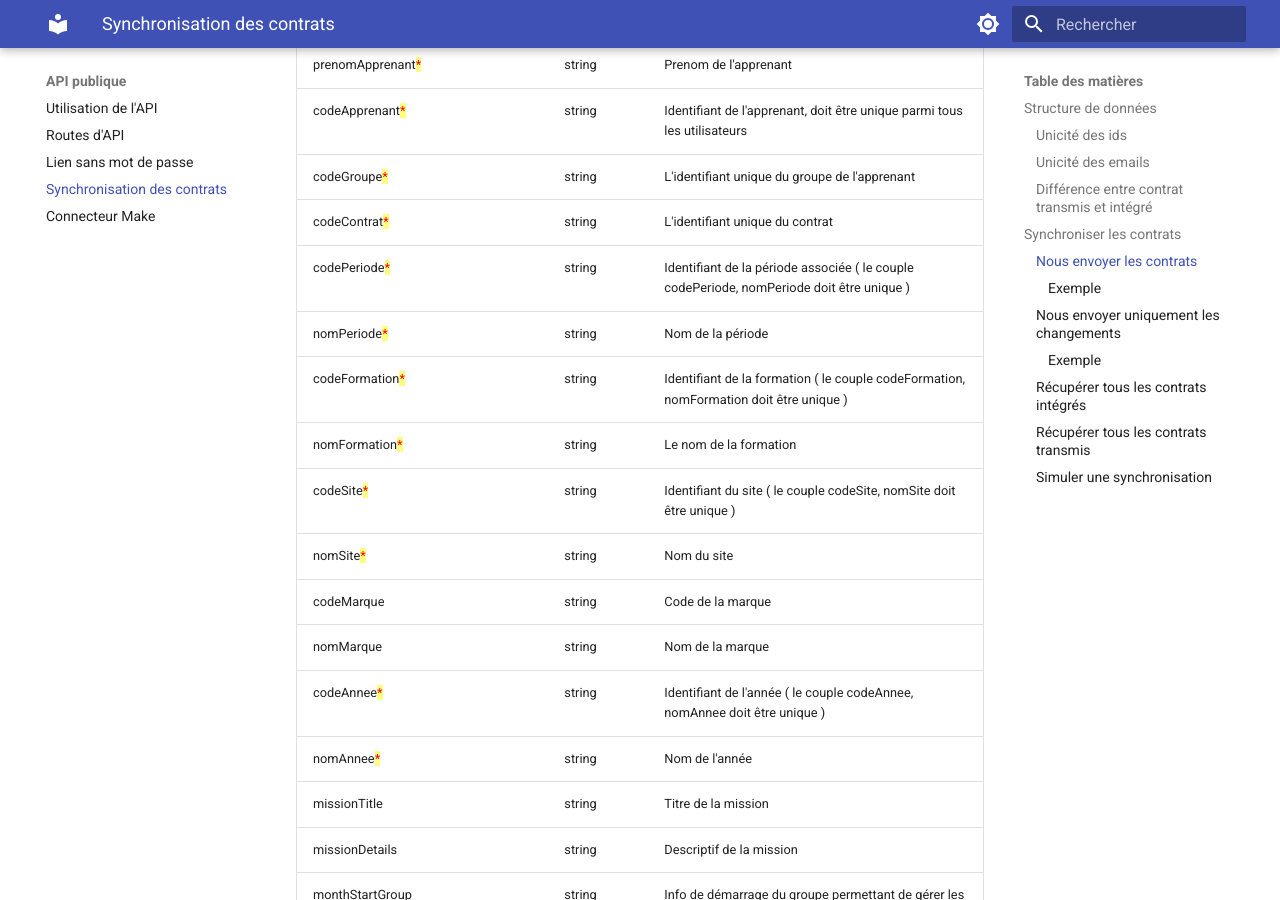
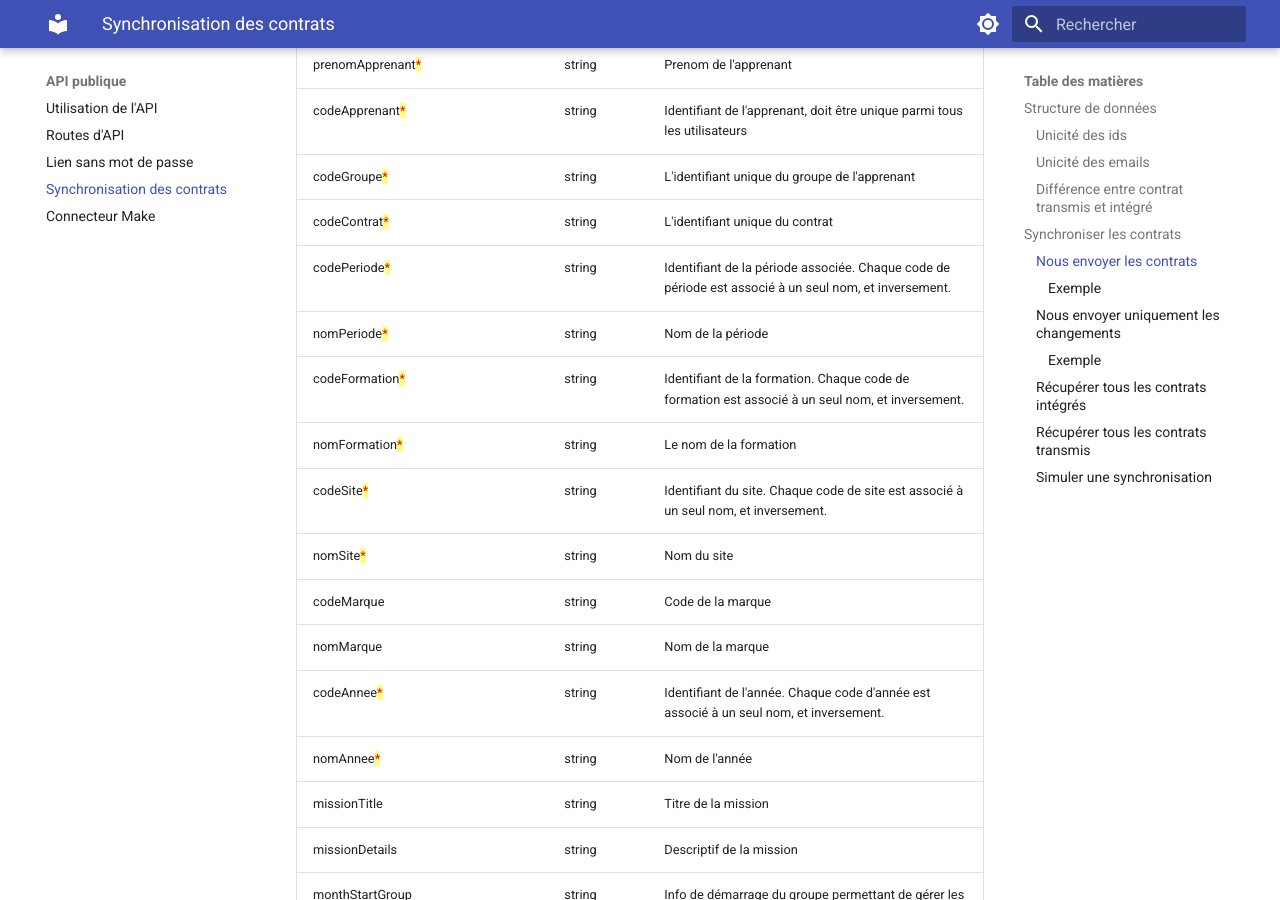
Before and after one commit to campus-skills/docs, an MkDocs documentation site: the page built from docs/api-public/contracts.md, in a window 1280 px wide and 900 px high, scrolled down 2306 px. Built offline with MkDocs 1.6.1 and Material for MkDocs 9.7.7, drawn with Linux system fonts in a browser that asks for light colours.

Commit message:
improve contract fields descriptions

```diff
--- a/docs/api-public/contracts.md
+++ b/docs/api-public/contracts.md
@@ -54,8 +54,8 @@ Un tableau représentant l'intégralité de vos contrats actifs, cf exemple plus
   <tr><th width="251.3096923828125">Name</th><th width="86.03125">Type</th><th>Description</th></tr>
 </thead>
 <tbody>
-  <tr><td>dateFin</td><td>string</td><td>Date au format DD/MM/YYYY</td></tr>
-  <tr><td>dateDebut</td><td>string</td><td>Date au format DD/MM/YYYY</td></tr>
+  <tr><td>dateFin<mark style="color:red;">*</mark></td><td>string</td><td>Date au format DD/MM/YYYY</td></tr>
+  <tr><td>dateDebut<mark style="color:red;">*</mark></td><td>string</td><td>Date au format DD/MM/YYYY</td></tr>
   <tr><td>nomGroupe<mark style="color:red;">*</mark></td><td>string</td><td>Nom du groupe</td></tr>
   <tr><td>nomEntreprise<mark style="color:red;">*</mark></td><td>string</td><td>Nom de l'entreprise</td></tr>
   <tr><td>emailPersonnel<mark style="color:red;">*</mark></td><td>string</td><td>Email du tuteur école</td></tr>
@@ -72,15 +72,15 @@ Un tableau représentant l'intégralité de vos contrats actifs, cf exemple plus
   <tr><td>codeApprenant<mark style="color:red;">*</mark></td><td>string</td><td>Identifiant de l'apprenant, doit être unique parmi tous les utilisateurs</td></tr>
   <tr><td>codeGroupe<mark style="color:red;">*</mark></td><td>string</td><td>L'identifiant unique du groupe de l'apprenant</td></tr>
   <tr><td>codeContrat<mark style="color:red;">*</mark></td><td>string</td><td>L'identifiant unique du contrat</td></tr>
-  <tr><td>codePeriode<mark style="color:red;">*</mark></td><td>string</td><td>Identifiant de la période associée ( le couple codePeriode, nomPeriode doit être unique )</td></tr>
+  <tr><td>codePeriode<mark style="color:red;">*</mark></td><td>string</td><td>Identifiant de la période associée. Chaque code de période est associé à un seul nom, et inversement.</td></tr>
   <tr><td>nomPeriode<mark style="color:red;">*</mark></td><td>string</td><td>Nom de la période</td></tr>
-  <tr><td>codeFormation<mark style="color:red;">*</mark></td><td>string</td><td>Identifiant de la formation ( le couple codeFormation, nomFormation doit être unique )</td></tr>
+  <tr><td>codeFormation<mark style="color:red;">*</mark></td><td>string</td><td>Identifiant de la formation. Chaque code de formation est associé à un seul nom, et inversement.</td></tr>
   <tr><td>nomFormation<mark style="color:red;">*</mark></td><td>string</td><td>Le nom de la formation</td></tr>
-  <tr><td>codeSite<mark style="color:red;">*</mark></td><td>string</td><td>Identifiant du site ( le couple codeSite, nomSite doit être unique )</td></tr>
+  <tr><td>codeSite<mark style="color:red;">*</mark></td><td>string</td><td>Identifiant du site. Chaque code de site est associé à un seul nom, et inversement.</td></tr>
   <tr><td>nomSite<mark style="color:red;">*</mark></td><td>string</td><td>Nom du site</td></tr>
   <tr><td>codeMarque</td><td>string</td><td>Code de la marque</td></tr>
   <tr><td>nomMarque</td><td>string</td><td>Nom de la marque</td></tr>
-  <tr><td>codeAnnee<mark style="color:red;">*</mark></td><td>string</td><td>Identifiant de l'année ( le couple codeAnnee, nomAnnee doit être unique )</td></tr>
+  <tr><td>codeAnnee<mark style="color:red;">*</mark></td><td>string</td><td>Identifiant de l'année. Chaque code d'année est associé à un seul nom, et inversement.</td></tr>
   <tr><td>nomAnnee<mark style="color:red;">*</mark></td><td>string</td><td>Nom de l'année</td></tr>
   <tr><td>missionTitle</td><td>string</td><td>Titre de la mission</td></tr>
   <tr><td>missionDetails</td><td>string</td><td>Descriptif de la mission</td></tr>
```
